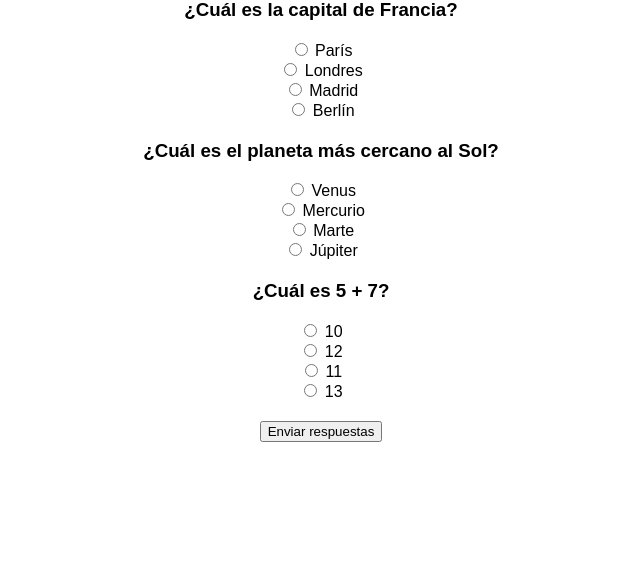
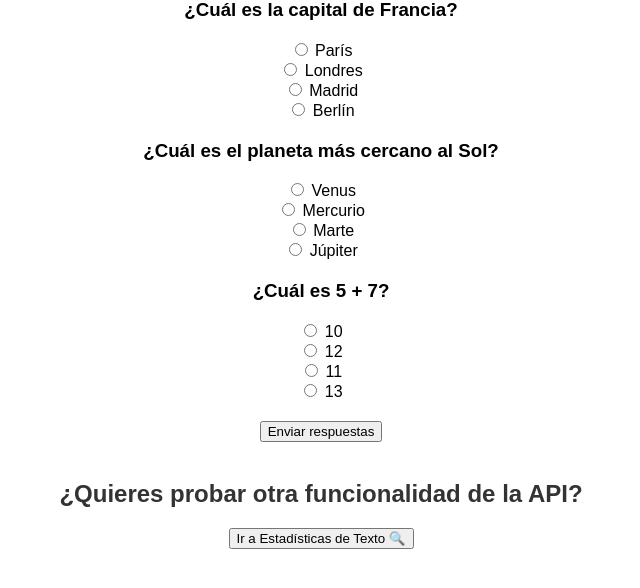
Before and after one commit to Madesita5/Grupo3Api, a Flask app: page / in a window 1280 px wide. Shown: the part 82-670 px from the top of the page, without its empty margins (319-959 px from the left). Run offline with Flask 3, Linux system fonts and the light colour scheme.

Commit message:
Agrego nuevo feature /estadisticas: - Se crea endpoint /estadisticas que analiza un texto enviado por parámetro y devuelve número de palabras, caracteres y vocales. - Se crea nueva plantilla HTML estadisticas.html con formulario para ingresar texto y mostrar resultados. - Se integra botón en index.html con encabezado informativo para redirigir a la nueva funcionalidad. - Feature probado localmente y funcional.

```diff
--- a/app.py
+++ b/app.py
@@ -35,5 +35,26 @@ def index():
                                respuestas=respuestas_usuario, preguntas=preguntas)
     return render_template("index.html", preguntas=preguntas)
 
+
+# Feature de estadisticas
+@app.route("/estadisticas", methods=["GET"])
+def estadisticas():
+    texto = request.args.get("texto", "")
+
+    resultado = None
+    if texto:
+        num_palabras = len(texto.split())
+        num_caracteres = len(texto.replace(" ", ""))
+        num_vocales = sum(1 for c in texto.lower() if c in "aeiouáéíóú")
+
+        resultado = {
+            "palabras": num_palabras,
+            "caracteres": num_caracteres,
+            "vocales": num_vocales
+        }
+
+    return render_template("estadisticas.html", resultado=resultado)
+
+
 if __name__ == "__main__":
     app.run(host="0.0.0.0", port=5000)
--- a/templates/index.html
+++ b/templates/index.html
@@ -20,6 +20,13 @@
             {% endfor %}
 
         <button type="submit">Enviar respuestas</button>
+            <br><br>
+            <h2 style="color: #333;">¿Quieres probar otra funcionalidad de la API?</h2>
+            <a href="/estadisticas">
+                <button type="button">Ir a Estadísticas de Texto 🔍</button>
+            </a>
+
+
     </form>
 </body>
 </html>
```
Also changed, not shown: templates/estadisticas.html (added, +24 -0 lines).
